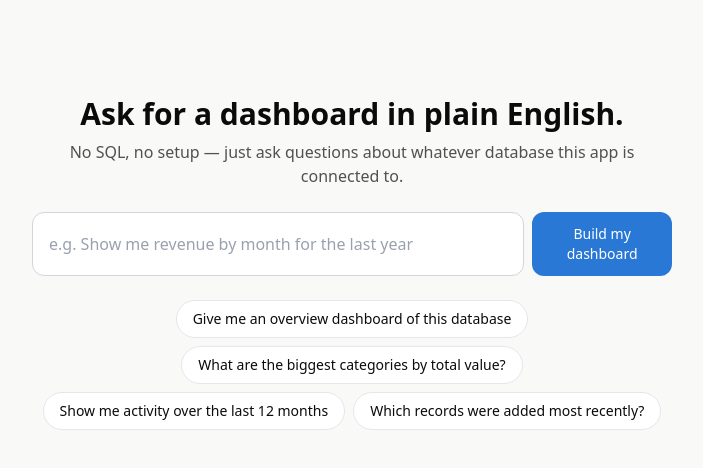
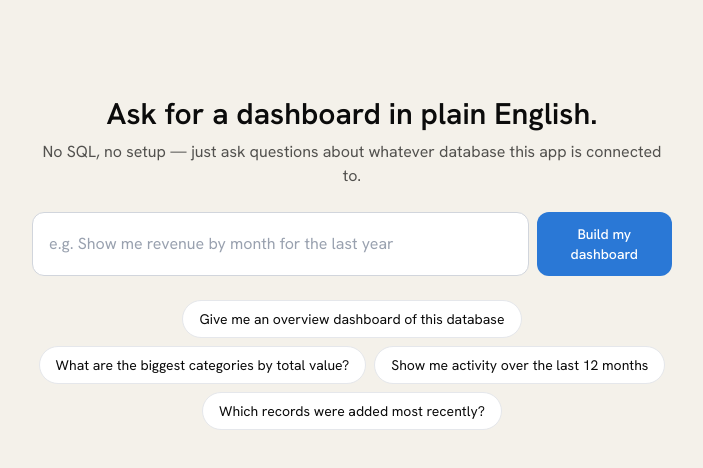
Before and after one commit to LeandHadergjonaj/prompt-to-dashboard, a Next.js app: page / in a window 1280 px wide. Shown: the top 468 px of the page, without its empty margins (288-991 px from the left). Built offline with nearby package versions, Linux system fonts and the light colour scheme.

Commit message:
style(design): apply design system fonts and metadata to the root layout
Wires the Newsreader/Hanken Grotesk/IBM Plex Mono font stack and updated
page metadata into the shared root layout.

```diff
--- a/app/layout.tsx
+++ b/app/layout.tsx
@@ -1,11 +1,24 @@
 import './globals.css';
+import type { Metadata } from 'next';
 
-export const metadata = { title: 'Prompt to Dashboard', description: 'Ask for a dashboard in plain English.' };
+export const metadata: Metadata = {
+  title: 'Prompt to Dashboard — Ask in plain English. Get the dashboard.',
+  description:
+    'The AI dashboard builder for teams who’d rather ask a question than file a ticket. Connect your data and get the report you asked for — no SQL, no analyst queue.',
+};
 
 export default function RootLayout({ children }: { children: React.ReactNode }) {
   return (
     <html lang="en">
-      <body className="font-sans antialiased bg-[#f9f9f7] text-[#0b0b0b]">{children}</body>
+      <head>
+        <link rel="preconnect" href="https://fonts.googleapis.com" />
+        <link rel="preconnect" href="https://fonts.gstatic.com" crossOrigin="anonymous" />
+        <link
+          href="https://fonts.googleapis.com/css2?family=Newsreader:ital,opsz,wght@0,6..72,400;0,6..72,500;0,6..72,600;1,6..72,400;1,6..72,500&family=Hanken+Grotesk:wght@400;500;600;700&family=IBM+Plex+Mono:wght@400;500;600&display=swap"
+          rel="stylesheet"
+        />
+      </head>
+      <body className="bg-cream font-sans text-ink antialiased">{children}</body>
     </html>
   );
 }
```
